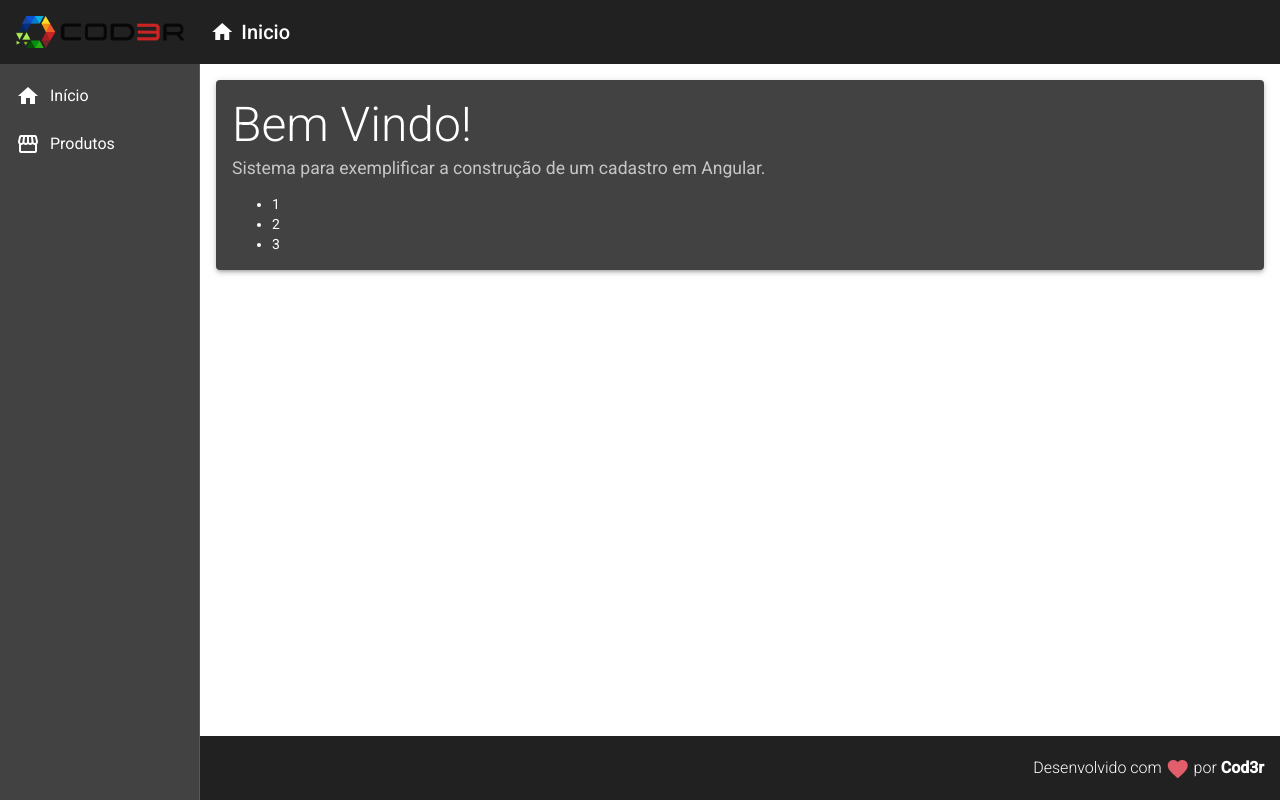
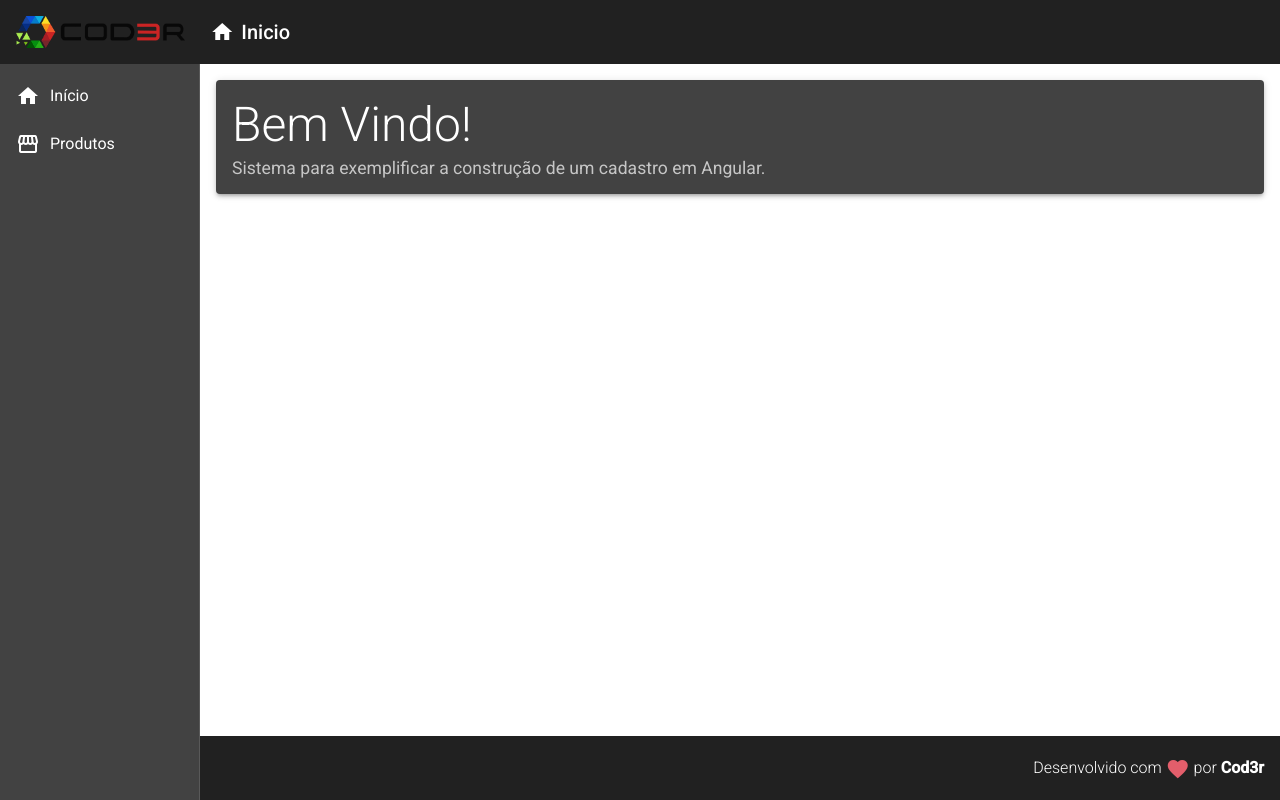
Before and after one commit to GustavoRSL/Angular_Cod3r, an Angular app in the folder Crud/frontend/: page / in a window 1280 px wide. Built offline with nearby package versions, Linux system fonts and the light colour scheme.

Commit message:
Criando componente create product.

```diff
--- a/Crud/frontend/src/app/app.module.ts
+++ b/Crud/frontend/src/app/app.module.ts
@@ -15,6 +15,7 @@ import { HomeComponent } from './views/home/home.component';
 import { ProductCrudComponent } from './views/product-crud/product-crud.component';
 import { RedDirective } from './directives/red.directive';
 import { ForDirective } from './directives/for.directive';
+import { ProductCreateComponent } from './components/product/product-create/product-create.component';
 
 @NgModule({
   declarations: [
@@ -25,7 +26,8 @@ import { ForDirective } from './directives/for.directive';
     HomeComponent,
     ProductCrudComponent,
     RedDirective,
-    ForDirective
+    ForDirective,
+    ProductCreateComponent
   ],
   imports: [
     BrowserModule,
--- /dev/null
+++ b/Crud/frontend/src/app/components/product/product-create/product-create.component.html
@@ -0,0 +1 @@
+<p>product-create works!</p>
--- /dev/null
+++ b/Crud/frontend/src/app/components/product/product-create/product-create.component.ts
@@ -0,0 +1,15 @@
+import { Component, OnInit } from '@angular/core';
+
+@Component({
+  selector: 'app-product-create',
+  templateUrl: './product-create.component.html',
+  styleUrls: ['./product-create.component.css']
+})
+export class ProductCreateComponent implements OnInit {
+
+  constructor() { }
+
+  ngOnInit(): void {
+  }
+
+}
--- a/Crud/frontend/src/app/views/home/home.component.html
+++ b/Crud/frontend/src/app/views/home/home.component.html
@@ -5,7 +5,4 @@
   <mat-card-subtitle class="subtitle">
     Sistema para exemplificar a construção de um cadastro em Angular.
   </mat-card-subtitle>
-  <ul>
-    <li *appFor="let n em [1,2,3]"> {{ n }} </li>
-  </ul>
 </mat-card>
--- a/Crud/frontend/src/styles.css
+++ b/Crud/frontend/src/styles.css
@@ -4,7 +4,7 @@ html, body { height: 100%; }
 body { margin: 0; font-family: Roboto, "Helvetica Neue", sans-serif; }
 
 .red {
-  color: rgb(227, 94, 107);
+  color: #e35e6b;
 }
 
 .v-middle {
```
Also changed, not shown: Crud/frontend/src/app/app-routing.module.ts (+6 -1 lines), Crud/frontend/src/app/components/product/product-create/product-create.component.css (added).
